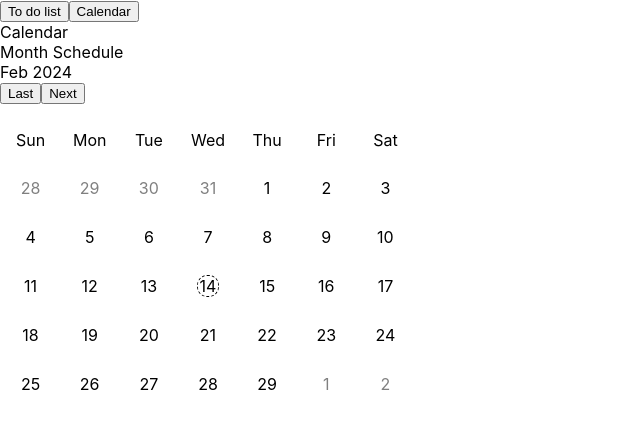
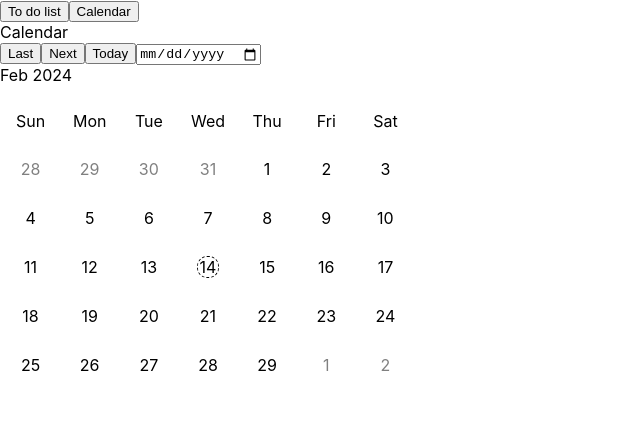
Before and after one commit to jasonliu060/organised, a React (Create React App) app: page / in a window 1280 px wide. Both pictures are taken after a click on the button "Calendar". Shown: the top 428 px of the page, without its empty margins (0-640 px from the left). Built offline with nearby package versions, Linux system fonts and the light colour scheme.

Commit message:
enable today button on month&week&day calendar view, when user clicking the button, it will back to today

```diff
--- a/src/components/Calendar.js
+++ b/src/components/Calendar.js
@@ -7,12 +7,13 @@ import { useState } from 'react';
 export default function Calendar({events}) {
   const [date, setDate] = useState(new Date());
 
+
   const [monthSwitcher, setMonthSwitcher] = useState(true);
   const [weekSwitcher, setWeekSwitcher] = useState(false);
   const [daySwitcher, setDaySwitcher] = useState(false);
 
 
-  function switchMonthToDay(element, index, dateNumber){
+  function switchMonthToSelectedDay(element, index, dateNumber){
     element.stopPropagation();
     if (index < 7 && dateNumber > 20){
       // date.setFullYear(date.getFullYear(), date.getMonth() - 1, dateNumber)
@@ -29,7 +30,7 @@ export default function Calendar({events}) {
     setDaySwitcher(true);
   }
 
-  function switchMonthToWeek(index, dateNumber){
+  function switchMonthToSelectedWeek(index, dateNumber){
     if (index < 7 && dateNumber > 20){
       // date.setFullYear(date.getFullYear(), date.getMonth() - 1, dateNumber)
       setDate(new Date(date.getFullYear(), date.getMonth() - 1, dateNumber));
@@ -46,38 +47,21 @@ export default function Calendar({events}) {
     setDaySwitcher(false);
   }
 
-  function switchWeekToDay(index){
+  function switchWeekToSelectedDay(index){
     setDate(new Date(date.getFullYear(), date.getMonth(), date.getDate() + index));
     setMonthSwitcher(false);
     setWeekSwitcher(false);
     setDaySwitcher(true);
   }
 
-  function switchDayToMonth(){
-    setMonthSwitcher(true);
-    setWeekSwitcher(false);
-    setDaySwitcher(false);
-  }
-
-  function switchDayToWeek(){
-    setDate(new Date(date.getFullYear(), date.getMonth(), date.getDate() - date.getDay()));
-    console.log(date);
-    setMonthSwitcher(false);
-    setWeekSwitcher(true);
-    setDaySwitcher(false);
-  }
-
-  function switchWeekToMonth(){
-    setMonthSwitcher(true);
-    setWeekSwitcher(false);
-    setDaySwitcher(false);
-  }
 
   return (
     <div>Calendar
-      {monthSwitcher && <Monthschedule switchMonthToDay={switchMonthToDay} switchMonthToWeek={switchMonthToWeek} date={date}/>}
-      {weekSwitcher && <Weekschedule switchWeekToDay={switchWeekToDay} switchWeekToMonth={switchWeekToMonth} date={date}/>}
-      {daySwitcher && <Dayschedule date={date} switchDayToWeek={switchDayToWeek} switchDayToMonth={switchDayToMonth} events={events} setDate={setDate}/>}
+      {monthSwitcher && <Monthschedule switchMonthToSelectedDay={switchMonthToSelectedDay} switchMonthToSelectedWeek={switchMonthToSelectedWeek} date={date} setDate={setDate} setDaySwitcher={setDaySwitcher} setMonthSwitcher={setMonthSwitcher} setWeekSwitcher={setWeekSwitcher}/>}
+
+      {weekSwitcher && <Weekschedule switchWeekToSelectedDay={switchWeekToSelectedDay} date={date} setDate={setDate} setDaySwitcher={setDaySwitcher} setMonthSwitcher={setMonthSwitcher} setWeekSwitcher={setWeekSwitcher}/>}
+
+      {daySwitcher && <Dayschedule date={date}  events={events} setDate={setDate} setDaySwitcher={setDaySwitcher} setMonthSwitcher={setMonthSwitcher} setWeekSwitcher={setWeekSwitcher}/>}
     </div>
   )
 }
--- a/src/components/Dayschedule.js
+++ b/src/components/Dayschedule.js
@@ -1,62 +1,73 @@
 import '../App.css';
 // import { useState } from 'react';
 
-export default function Dayschedule({ date, switchDayToWeek, switchDayToMonth, events, setDate }) {
+
+export default function Dayschedule({ date, setDaySwitcher, setMonthSwitcher, setWeekSwitcher, events, setDate }) {
   const today = new Date();
 
   const months = ['Jan', 'Feb', 'Mar', 'Apr', 'May', 'Jun', 'Jul', 'Aug', 'Sep', 'Oct', 'Nov', 'Dec'];
   const days = ['Sun', 'Mon', 'Tue', 'Wed', 'Thu', 'Fri', 'Sat']
 
-  let theDate = date.getDate();
-  let theDay = days[date.getDay()];
+  // const offset = date.getTimezoneOffset()
+  // date = new Date(date.getTime() - (offset * 60 * 1000))
+  // let dateString = date.toISOString().split('T')[0];
+  // const matchedEvents = events.filter((e) => e.date === dateString);
+  console.log(date);
 
-  const offset = date.getTimezoneOffset()
-  date = new Date(date.getTime() - (offset * 60 * 1000))
-  let dateString = date.toISOString().split('T')[0];
-  const matchedEvents = events.filter((e) => e.date === dateString);
-  // const matchedEvents = events.filter((e) => e.date === dateString);
-  console.log(matchedEvents, dateString, date);
-
-
-  function getLastDate() {
-    setDate(new Date(date.getFullYear(), date.getMonth(), date.getDate() - 1))
-    theDate = date.getDate();
-    theDay = days[date.getDay()];
+  // controller functions
+  function toNext() {
+    setDate(new Date(date.getFullYear(), date.getMonth(), date.getDate() + 1))
   }
 
-  function getNextDate() {
-    setDate(new Date(date.getFullYear(), date.getMonth(), date.getDate() + 1))
-    theDate = date.getDate();
-    theDay = days[date.getDay()];
+  function toLast() {
+    setDate(new Date(date.getFullYear(), date.getMonth(), date.getDate() - 1))
+  }
+
+  function toToday() {
+    setDate(new Date(today.getFullYear(), today.getMonth(), today.getDate()))
+  }
+
+  function toMonth() {
+    setMonthSwitcher(true);
+    setWeekSwitcher(false);
+    setDaySwitcher(false);
+  }
+
+  function toWeek() {
+    setDate(new Date(date.getFullYear(), date.getMonth(), date.getDate() - date.getDay()));
+    setMonthSwitcher(false);
+    setWeekSwitcher(true);
+    setDaySwitcher(false);
   }
 
   return (
     <>
-      <div>Day Schedule</div>
+      <div>
+      <button onClick={toLast}>Last</button>
+      <button onClick={toNext}>Next</button>
+      <button onClick={toToday}>Today</button>
+      <button onClick={toMonth}>Back to Month</button>
+      <button onClick={toWeek}>Back to Week</button>
+      <input type="date" name="date"/>
+    </div>
       <div>
         {date.getDate()} {months[date.getMonth()]} {date.getFullYear()}
       </div>
-      <div>
-        <button onClick={getLastDate}>Last</button>
-        <button onClick={getNextDate}>Next</button>
-        <button onClick={switchDayToWeek}>Back to Week</button>
-        <button onClick={switchDayToMonth}>Back to Month</button>
-      </div>
       <div className="days">
-        <span className='day'>{theDay}</span>
+        <span className='day'>{days[date.getDay()]}</span>
       </div>
       {today.getFullYear() === date.getFullYear() && today.getMonth() === date.getMonth() && date.getDate() === today.getDate() ?
         <div className="dates">
           <div className='dateContainer'>
-            <span className="date date-today">{theDate}</span>
+            <span className="date date-today">{date.getDate()}</span>
           </div></div> :
         <div className="dates">
           <div className='dateContainer'>
-            <span className='date'>{theDate}</span>
+            <span className='date'>{date.getDate()}</span>
           </div></div>
       }
       <div>
-        {JSON.stringify(matchedEvents)}
+        {JSON.stringify()}
       </div>
     </>
   )
--- a/src/components/Monthschedule.js
+++ b/src/components/Monthschedule.js
@@ -3,7 +3,7 @@ import { useState } from 'react';
 
 // new date object (for example: 06 Feb 2024)
 
-export default function Monthschedule({ date, switchMonthToDay, switchMonthToWeek }) {
+export default function Monthschedule({ date, switchMonthToSelectedWeek, switchMonthToSelectedDay }) {
   const months = ['Jan', 'Feb', 'Mar', 'Apr', 'May', 'Jun', 'Jul', 'Aug', 'Sep', 'Oct', 'Nov', 'Dec'];
 
   const today = new Date();
@@ -75,38 +75,45 @@ export default function Monthschedule({ date, switchMonthToDay, switchMonthToWee
     return newCalendarDates
   }
 
-  function getDatesOfLast() {
-    // set date object 01/month-1/year, for example: 01/01/2024
-    date.setFullYear(date.getFullYear(), date.getMonth() - 1, 1);
-
-    getParameter();
-    setDates(generateDatesArray());
-  }
-
-  function getDatesOfNext() {
-    // set date object 01/month+1/year, for example: 01/01/2024
-    date.setFullYear(date.getFullYear(), date.getMonth() + 1, 1);
-
-    getParameter();
-    setDates(generateDatesArray());
-  }
-
   function getDates() {
     getParameter();
     return generateDatesArray()
   }
 
+  const weekQuantity = dates.length / 7
 
-  const weekQuantity = dates.length / 7
-  console.log(weekQuantity);
+  // controller functions
+  function toNext(){
+    // set date object 01/month+1/year, for example: 01/01/2024
+    date.setFullYear(date.getFullYear(), date.getMonth() + 1, 1);
+    getParameter();
+    setDates(generateDatesArray());
+  }
+
+  function toLast(){
+    // set date object 01/month-1/year, for example: 01/01/2024
+    date.setFullYear(date.getFullYear(), date.getMonth() - 1, 1);
+    getParameter();
+    setDates(generateDatesArray());
+  }
+
+  function toToday(){
+    date.setFullYear(today.getFullYear(), today.getMonth(), today.getDate());
+    getParameter();
+    setDates(generateDatesArray());
+  }
 
   return (
     <>
-      <div>Month Schedule</div>
+      <div>
+      <button onClick={toLast}>Last</button>
+      <button onClick={toNext}>Next</button>
+      <button onClick={toToday}>Today</button>
+      <input type="date" name="date"/>
+    </div>
       <div>
         {months[date.getMonth()]} {date.getFullYear()}
       </div>
-      <button onClick={getDatesOfLast}>Last</button><button onClick={getDatesOfNext}>Next</button>
       <div className="days">
         <span className='day'>Sun</span>
         <span className='day'>Mon</span>
@@ -116,137 +123,66 @@ export default function Monthschedule({ date, switchMonthToDay, switchMonthToWee
         <span className='day'>Fri</span>
         <span className='day'>Sat</span>
       </div>
-      <div className="week" onClick={() => switchMonthToWeek(0, dates[0].dateNumber)}>{dates.map((e, index) => {
-        if (e.isToday === true) {
-          return (
+      <div className="week" onClick={() => switchMonthToSelectedWeek(0, dates[0].dateNumber)}>{dates.map((e, index) => (
             <div className='dateContainer' key={index}>
-              <span className='date date-today' onClick={(element) => switchMonthToDay(element, index, dates[index].dateNumber)}>{e.dateNumber}</span>
+              {e.monthIndicator === 1 ?
+                <span className={e.isToday ? 'date date-today' : 'date'} onClick={(element) => switchMonthToSelectedDay(element, index, dates[index].dateNumber)}>{e.dateNumber}</span> :
+                <span className='date date-grey' onClick={(element) => switchMonthToSelectedDay(element, index, dates[index].dateNumber)}>{e.dateNumber}</span>
+              }
             </div>
           )
-        } else if (e.monthIndicator !== 1){
-          return (
+      ).filter((e, index) => index < 7)}
+      </div>
+      <div className="week" onClick={() => switchMonthToSelectedWeek(7, dates[7].dateNumber)}>{dates.map((e, index) => (
             <div className='dateContainer' key={index}>
-              <span className='date date-grey' onClick={(element) => switchMonthToDay(element, index, dates[index].dateNumber)}>{e.dateNumber}</span>
+              {e.monthIndicator === 1 ?
+                <span className={e.isToday ? 'date date-today' : 'date'} onClick={(element) => switchMonthToSelectedDay(element, index, dates[index].dateNumber)}>{e.dateNumber}</span> :
+                <span className='date date-grey' onClick={(element) => switchMonthToSelectedDay(element, index, dates[index].dateNumber)}>{e.dateNumber}</span>
+              }
             </div>
           )
-        } else {
-          return (
+      ).filter((e, index) => index > 6 && index < 14)}
+      </div>
+      <div className="week" onClick={() => switchMonthToSelectedWeek(14, dates[14].dateNumber)}>{dates.map((e, index) => (
             <div className='dateContainer' key={index}>
-              <span className='date' onClick={(element) => switchMonthToDay(element, index, dates[index].dateNumber)}>{e.dateNumber}</span>
+              {e.monthIndicator === 1 ?
+                <span className={e.isToday ? 'date date-today' : 'date'} onClick={(element) => switchMonthToSelectedDay(element, index, dates[index].dateNumber)}>{e.dateNumber}</span> :
+                <span className='date date-grey' onClick={(element) => switchMonthToSelectedDay(element, index, dates[index].dateNumber)}>{e.dateNumber}</span>
+              }
             </div>
           )
-        }
-      }).filter((e, index) => index < 7)}
+      ).filter((e, index) => index > 13 && index < 21)}
       </div>
-      <div className="week" onClick={() => switchMonthToWeek(7, dates[7].dateNumber)}>{dates.map((e, index) => {
-        if (e.isToday === true) {
-          return (
+      <div className="week" onClick={() => switchMonthToSelectedWeek(21, dates[21].dateNumber)}>{dates.map((e, index) => (
             <div className='dateContainer' key={index}>
-              <span className='date date-today' onClick={(element) => switchMonthToDay(element, index, dates[index].dateNumber)}>{e.dateNumber}</span>
+              {e.monthIndicator === 1 ?
+                <span className={e.isToday ? 'date date-today' : 'date'} onClick={(element) => switchMonthToSelectedDay(element, index, dates[index].dateNumber)}>{e.dateNumber}</span> :
+                <span className='date date-grey' onClick={(element) => switchMonthToSelectedDay(element, index, dates[index].dateNumber)}>{e.dateNumber}</span>
+              }
             </div>
           )
-        } else if (e.monthIndicator !== 1){
-          return (
+      ).filter((e, index) => index > 20 && index < 28)}
+      </div>
+      {weekQuantity > 4 && <div className="week" onClick={() => switchMonthToSelectedWeek(28, dates[28].dateNumber)}>{dates.map((e, index) => (
             <div className='dateContainer' key={index}>
-              <span className='date date-grey' onClick={(element) => switchMonthToDay(element, index, dates[index].dateNumber)}>{e.dateNumber}</span>
+              {e.monthIndicator === 1 ?
+                <span className={e.isToday ? 'date date-today' : 'date'} onClick={(element) => switchMonthToSelectedDay(element, index, dates[index].dateNumber)}>{e.dateNumber}</span> :
+                <span className='date date-grey' onClick={(element) => switchMonthToSelectedDay(element, index, dates[index].dateNumber)}>{e.dateNumber}</span>
+              }
             </div>
           )
-        } else {
-          return (
+      ).filter((e, index) => index > 27 && index < 35)}
+      </div>}
+      {weekQuantity > 5 &&
+      <div className="week" onClick={() => switchMonthToSelectedWeek(35, dates[35].dateNumber)}>{dates.map((e, index) => (
             <div className='dateContainer' key={index}>
-              <span className='date' onClick={(element) => switchMonthToDay(element, index, dates[index].dateNumber)}>{e.dateNumber}</span>
+              {e.monthIndicator === 1 ?
+                <span className={e.isToday ? 'date date-today' : 'date'} onClick={(element) => switchMonthToSelectedDay(element, index, dates[index].dateNumber)}>{e.dateNumber}</span> :
+                <span className='date date-grey' onClick={(element) => switchMonthToSelectedDay(element, index, dates[index].dateNumber)}>{e.dateNumber}</span>
+              }
             </div>
           )
-        }
-      }).filter((e, index) => index > 6 && index < 14)}
-      </div>
-      <div className="week" onClick={() => switchMonthToWeek(14, dates[14].dateNumber)}>{dates.map((e, index) => {
-        if (e.isToday === true) {
-          return (
-            <div className='dateContainer' key={index}>
-              <span className='date date-today' onClick={(element) => switchMonthToDay(element, index, dates[index].dateNumber)}>{e.dateNumber}</span>
-            </div>
-          )
-        } else if (e.monthIndicator !== 1){
-          return (
-            <div className='dateContainer' key={index}>
-              <span className='date date-grey' onClick={(element) => switchMonthToDay(element, index, dates[index].dateNumber)}>{e.dateNumber}</span>
-            </div>
-          )
-        } else {
-          return (
-            <div className='dateContainer' key={index}>
-              <span className='date' onClick={(element) => switchMonthToDay(element, index, dates[index].dateNumber)}>{e.dateNumber}</span>
-            </div>
-          )
-        }
-      }).filter((e, index) => index > 13 && index < 21)}
-      </div>
-      <div className="week" onClick={() => switchMonthToWeek(21, dates[21].dateNumber)}>{dates.map((e, index) => {
-        if (e.isToday === true) {
-          return (
-            <div className='dateContainer' key={index}>
-              <span className='date date-today' onClick={(element) => switchMonthToDay(element, index, dates[index].dateNumber)}>{e.dateNumber}</span>
-            </div>
-          )
-        } else if (e.monthIndicator !== 1){
-          return (
-            <div className='dateContainer' key={index}>
-              <span className='date date-grey' onClick={(element) => switchMonthToDay(element, index, dates[index].dateNumber)}>{e.dateNumber}</span>
-            </div>
-          )
-        } else {
-          return (
-            <div className='dateContainer' key={index}>
-              <span className='date' onClick={(element) => switchMonthToDay(element, index, dates[index].dateNumber)}>{e.dateNumber}</span>
-            </div>
-          )
-        }
-      }).filter((e, index) => index > 20 && index < 28)}
-      </div>
-      {weekQuantity > 4 && <div className="week" onClick={() => switchMonthToWeek(28, dates[28].dateNumber)}>{dates.map((e, index) => {
-        if (e.isToday === true) {
-          return (
-            <div className='dateContainer' key={index}>
-              <span className='date date-today' onClick={(element) => switchMonthToDay(element, index, dates[index].dateNumber)}>{e.dateNumber}</span>
-            </div>
-          )
-        } else if (e.monthIndicator !== 1){
-          return (
-            <div className='dateContainer' key={index}>
-              <span className='date date-grey' onClick={(element) => switchMonthToDay(element, index, dates[index].dateNumber)}>{e.dateNumber}</span>
-            </div>
-          )
-        } else {
-          return (
-            <div className='dateContainer' key={index}>
-              <span className='date' onClick={(element) => switchMonthToDay(element, index, dates[index].dateNumber)}>{e.dateNumber}</span>
-            </div>
-          )
-        }
-      }).filter((e, index) => index > 27 && index < 35)}
-      </div>}
-      {weekQuantity > 5 && <div className="week" onClick={() => switchMonthToWeek(35, dates[35].dateNumber)}>{dates.map((e, index) => {
-        if (e.isToday === true) {
-          return (
-            <div className='dateContainer' key={index}>
-              <span className='date date-today' onClick={(element) => switchMonthToDay(element, index, dates[index].dateNumber)}>{e.dateNumber}</span>
-            </div>
-          )
-        } else if (e.monthIndicator !== 1){
-          return (
-            <div className='dateContainer' key={index}>
-              <span className='date date-grey' onClick={(element) => switchMonthToDay(element, index, dates[index].dateNumber)}>{e.dateNumber}</span>
-            </div>
-          )
-        } else {
-          return (
-            <div className='dateContainer' key={index}>
-              <span className='date' onClick={(element) => switchMonthToDay(element, index, dates[index].dateNumber)}>{e.dateNumber}</span>
-            </div>
-          )
-        }
-      }).filter((e, index) => index > 34 && index < 42)}
+      ).filter((e, index) => index > 34 && index < 42)}
       </div>}
     </>
   )
--- a/src/components/Weekschedule.js
+++ b/src/components/Weekschedule.js
@@ -1,7 +1,7 @@
 import '../App.css';
 import { useState } from 'react';
 
-export default function Weekschedule({ date, switchWeekToDay, switchWeekToMonth }) {
+export default function Weekschedule({ date, setDate, setDaySwitcher, setMonthSwitcher, setWeekSwitcher, switchWeekToSelectedDay }) {
   const today = new Date();
 
 
@@ -16,7 +16,7 @@ export default function Weekschedule({ date, switchWeekToDay, switchWeekToMonth
 
   const months = ['Jan', 'Feb', 'Mar', 'Apr', 'May', 'Jun', 'Jul', 'Aug', 'Sep', 'Oct', 'Nov', 'Dec'];
 
-  function setParameter() {
+  function getParameter() {
     let yearOfDate = date.getFullYear();
     let monthOfDate = date.getMonth();
     let dateOfDate = date.getDate();
@@ -77,33 +77,51 @@ export default function Weekschedule({ date, switchWeekToDay, switchWeekToMonth
   }
 
   function getDates() {
-    setParameter();
+    getParameter();
     return generateDatesArray();
   }
 
-  function getDatesOfLast() {
-    date.setFullYear(date.getFullYear(), date.getMonth(), date.getDate() - 7);
-    setParameter();
+  // controller functions
+  function toNext(){
+    date.setFullYear(date.getFullYear(), date.getMonth(), date.getDate() + 7);
+    getParameter();
     setDates(generateDatesArray());
   }
 
-  function getDatesOfNext() {
-    date.setFullYear(date.getFullYear(), date.getMonth(), date.getDate() + 7);
-    setParameter();
+  function toLast(){
+    date.setFullYear(date.getFullYear(), date.getMonth(), date.getDate() - 7);
+    getParameter();
     setDates(generateDatesArray());
+  }
+
+  function toToday(){
+    date.setFullYear(today.getFullYear(), today.getMonth(), today.getDate());
+    getParameter();
+    setDates(generateDatesArray());
+  }
+
+  function toMonth(){
+    if (date.getFullYear() === today.getFullYear && date.getMonth() === today.getMonth()){
+      setDate(new Date (today.getFullYear(), today.getMonth(), today.getDate()));
+    }
+    setMonthSwitcher(true);
+    setWeekSwitcher(false);
+    setDaySwitcher(false);
   }
 
   return (
     <>
-      <div>Week Schedule</div>
+      <div>
+      <button onClick={toLast}>Last</button>
+      <button onClick={toNext}>Next</button>
+      <button onClick={toToday}>Today</button>
+      <button onClick={toMonth}>Back to Month</button>
+      <input type="date" name="date"/>
+    </div>
       <div>
         {dateOfSun} {months[monthOfSun]} {yearOfSun} ~ {dateOfSat} {months[monthOfSat]} {yearOfSat}
       </div>
-      <div>
-        <button onClick={getDatesOfLast}>Last</button>
-        <button onClick={getDatesOfNext}>Next</button>
-        <button onClick={switchWeekToMonth}>Back to Month</button>
-      </div>
+
       <div className="days">
         <span className='day'>Sun</span>
         <span className='day'>Mon</span>
@@ -117,13 +135,13 @@ export default function Weekschedule({ date, switchWeekToDay, switchWeekToMonth
         if (e.isToday === true) {
           return (
             <div className='dateContainer' key={index}>
-              <span className='date date-today' onClick={() => switchWeekToDay(index)} key={index}>{e.dateNumber}</span>
+              <span className='date date-today' onClick={() => switchWeekToSelectedDay(index)} key={index}>{e.dateNumber}</span>
             </div>
           )
         } else {
           return (
             <div className='dateContainer' key={index}>
-              <span className='date' onClick={() => switchWeekToDay(index)} key={index}>{e.dateNumber}</span>
+              <span className='date' onClick={() => switchWeekToSelectedDay(index)} key={index}>{e.dateNumber}</span>
             </div>
           )
         }
```
